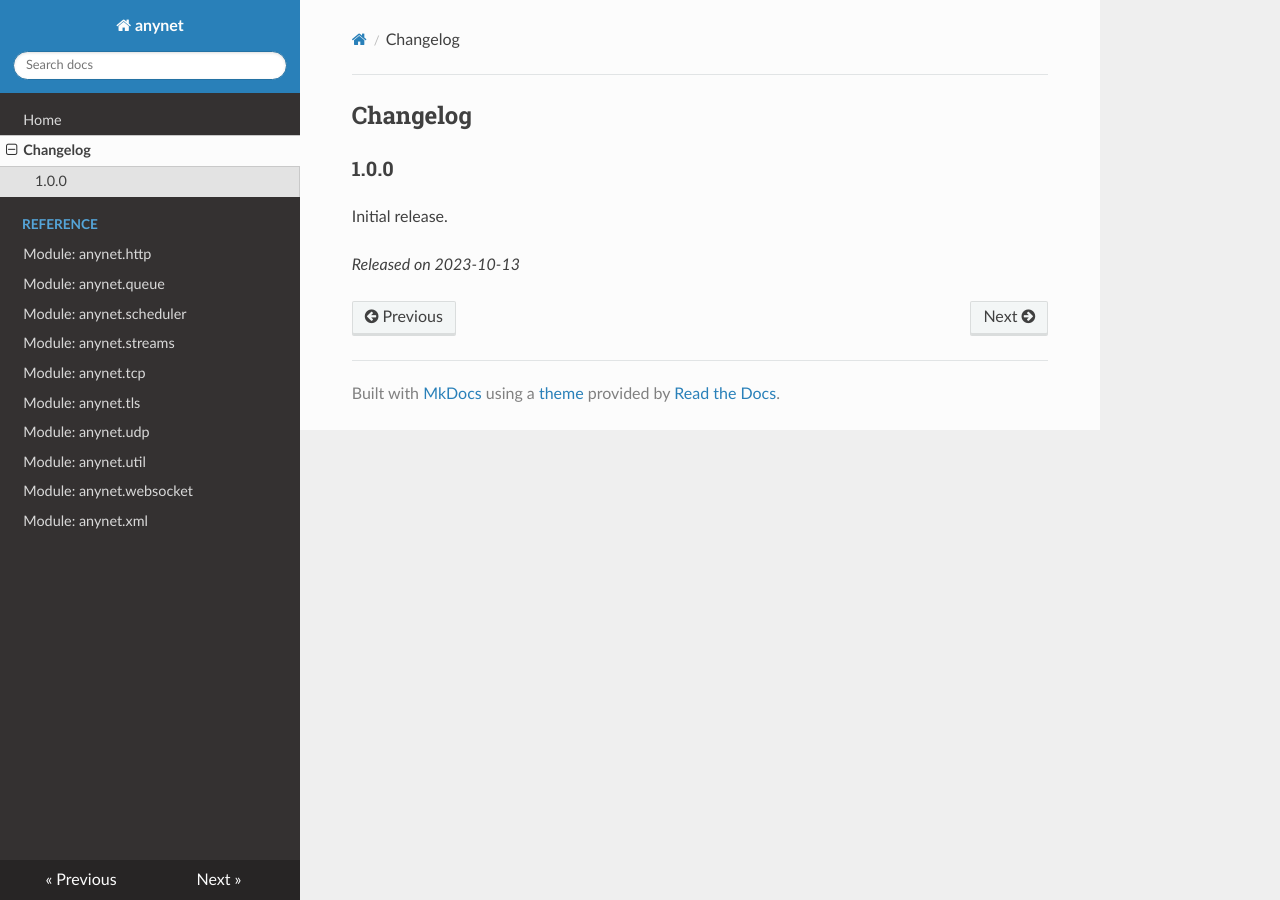
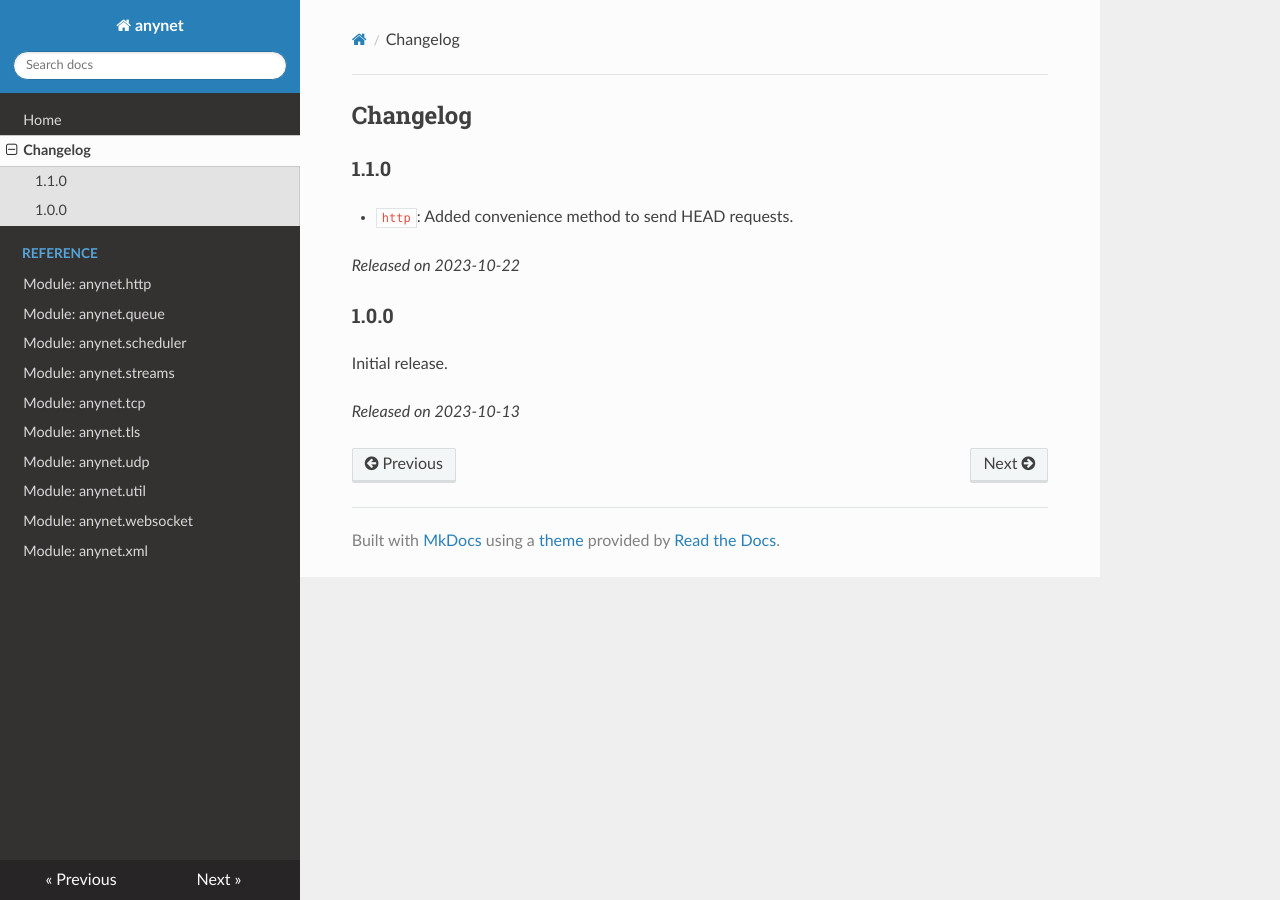
Before and after one commit to kinnay/anynet, an MkDocs documentation site: the page built from docs/changelog.md, in a window 1280 px wide. Built offline with MkDocs 1.6.1, drawn with Linux system fonts in a browser that asks for light colours; nearby versions of some CDN libraries.

Commit message:
Release 1.1.0

```diff
--- a/docs/changelog.md
+++ b/docs/changelog.md
@@ -1,5 +1,10 @@
 
 ## Changelog
+
+### 1.1.0
+* `http`: Added convenience method to send HEAD requests.
+
+*Released on 2023-10-22*
 
 ### 1.0.0
 Initial release.
--- a/setup.py
+++ b/setup.py
@@ -8,7 +8,7 @@ long_description = \
 
 setuptools.setup(
 	name = "anynet",
-	version = "1.0.0",
+	version = "1.1.0",
 	description = "Networking library based on anyio",
 	long_description = long_description,
 	author = "Yannik Marchand",
```
